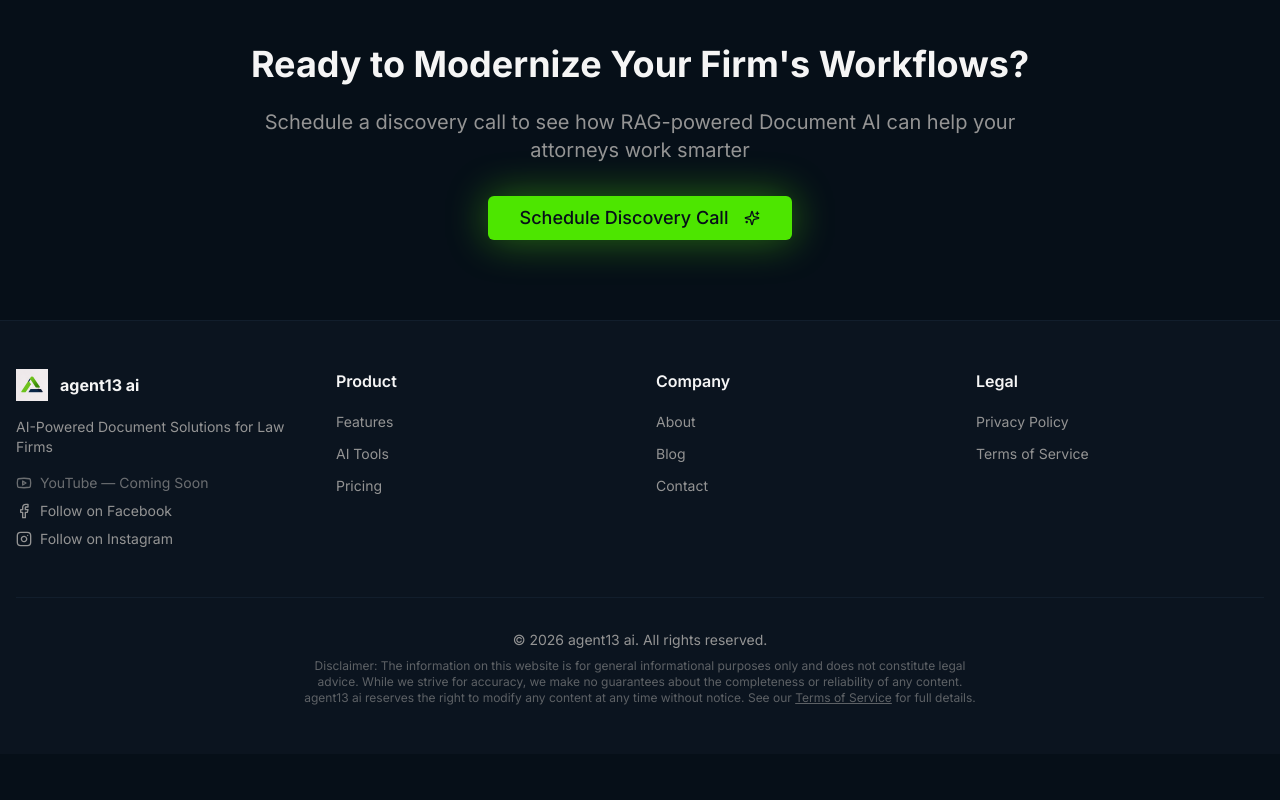
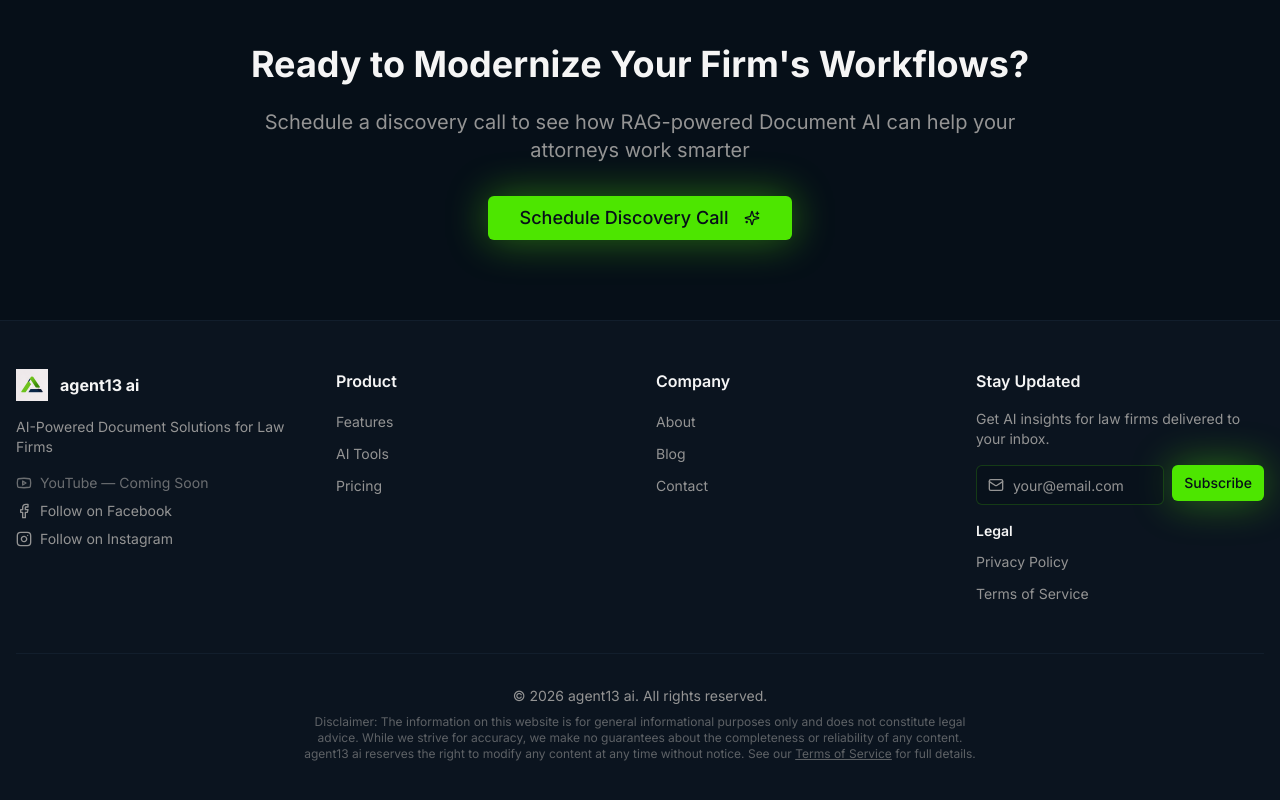
Before and after one commit to loqutus490/agen13aiWeb, a React (Vite) app: page / in a window 1280 px wide. Shown: the part 3115-3915 px from the top of the page. Before the commit the page ends 3869 px from the top, so only its background shows below. Built offline with nearby package versions, Linux system fonts and the light colour scheme; the HTML template or start-up script is replaced by a standard one.

Commit message:
Add newsletter signup form
Co-authored-by: loqutus490 <179414127+loqutus490@users.noreply.github.com>

```diff
--- a/src/components/Footer.tsx
+++ b/src/components/Footer.tsx
@@ -87,8 +87,14 @@ const Footer = () => {
             </ul>
           </div>
 
-          <div>
-            <h3 className="font-semibold mb-4">Legal</h3>
+          <div className="space-y-4">
+            <h3 className="font-semibold mb-4">Stay Updated</h3>
+            <p className="text-sm text-muted-foreground">
+              Get AI insights for law firms delivered to your inbox.
+            </p>
+            <NewsletterSignup />
+            <div className="mt-4">
+              <h4 className="font-semibold text-sm mb-2">Legal</h4>
               <ul className="space-y-2">
                 <li>
                   <Link to="/privacy" className="text-sm text-muted-foreground hover:text-primary transition-colors">
@@ -101,6 +107,7 @@ const Footer = () => {
                   </Link>
                 </li>
               </ul>
+            </div>
           </div>
         </div>
 
```
Lines whose indentation alone changed are shown as unchanged.
